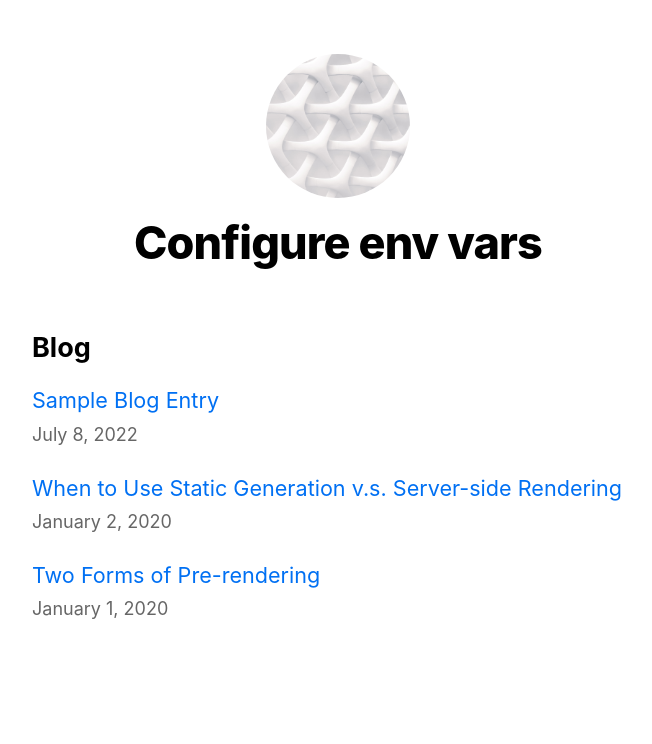
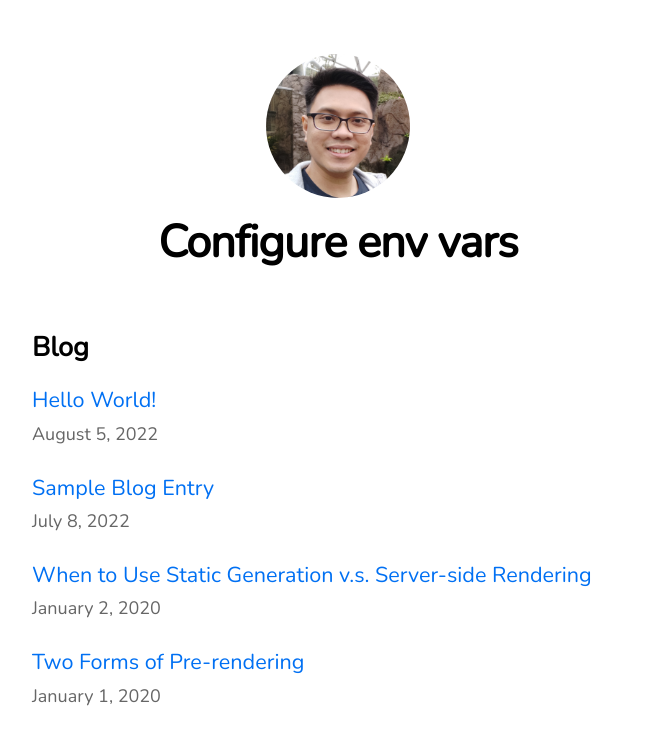
Before and after one commit to eumali22/nextjs-blog, a Next.js app: page / in a window 1280 px wide. Shown: the top 744 px of the page, without its empty margins (302-954 px from the left). Built offline with nearby package versions, Linux system fonts and the light colour scheme.

Commit message:
Update profile, add actual blog entry

```diff
--- a/components/layout.js
+++ b/components/layout.js
@@ -30,7 +30,7 @@ export default function Layout({ children, home }) {
           <>
             <Image
               priority
-              src="/images/profile.jpg"
+              src="/images/blog_profile.png"
               className={utilStyles.borderCircle}
               height={144}
               width={144}
@@ -44,7 +44,7 @@ export default function Layout({ children, home }) {
               <a>
                 <Image
                   priority
-                  src="/images/profile.jpg"
+                  src="/images/blog_profile.png"
                   className={utilStyles.borderCircle}
                   height={108}
                   width={108}
--- a/package.json
+++ b/package.json
@@ -12,6 +12,7 @@
     "react": "17.0.2",
     "react-dom": "17.0.2",
     "remark": "^14.0.2",
-    "remark-html": "^15.0.1"
+    "remark-html": "^15.0.1",
+    "sharp": "^0.30.7"
   }
 }
--- /dev/null
+++ b/posts/blog-update.md
@@ -0,0 +1,16 @@
+---
+title: 'Hello World!'
+date: '2022-08-05'
+---
+
+Hello World! 🤖
+
+So today, I decided to open Visual Studio Code and add an entry to this blog:
+
+ - Added my profile picture from LinkedIn
+ - Tried out Google Fonts
+
+A lot of stuff going on at the moment. The usual 9-5, a ServiceNow certification exam this coming weekend, and
+a Laravel freelance project. Feeling productive so all good!
+
+See you later! Cheers!
--- a/styles/global.css
+++ b/styles/global.css
@@ -1,9 +1,12 @@
+@import url('https://fonts.googleapis.com/css2?family=Nunito&display=swap');
+
 html,
 body {
   padding: 0;
   margin: 0;
-  font-family: -apple-system, BlinkMacSystemFont, Segoe UI, Roboto, Oxygen, Ubuntu,
-    Cantarell, Fira Sans, Droid Sans, Helvetica Neue, sans-serif;
+  /* font-family: -apple-system, BlinkMacSystemFont, Segoe UI, Roboto, Oxygen, Ubuntu,
+    Cantarell, Fira Sans, Droid Sans, Helvetica Neue, sans-serif; */
+  font-family: Nunito;
   line-height: 1.6;
   font-size: 18px;
 }
```
Also changed, not shown: public/images/blog_profile.png (added), 1 other file (tests, documents, lock files or other folders).
